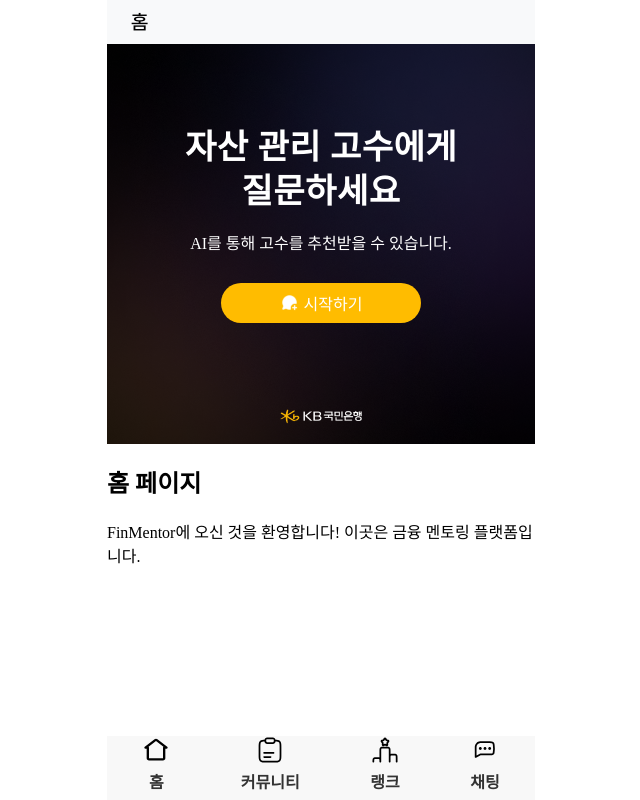
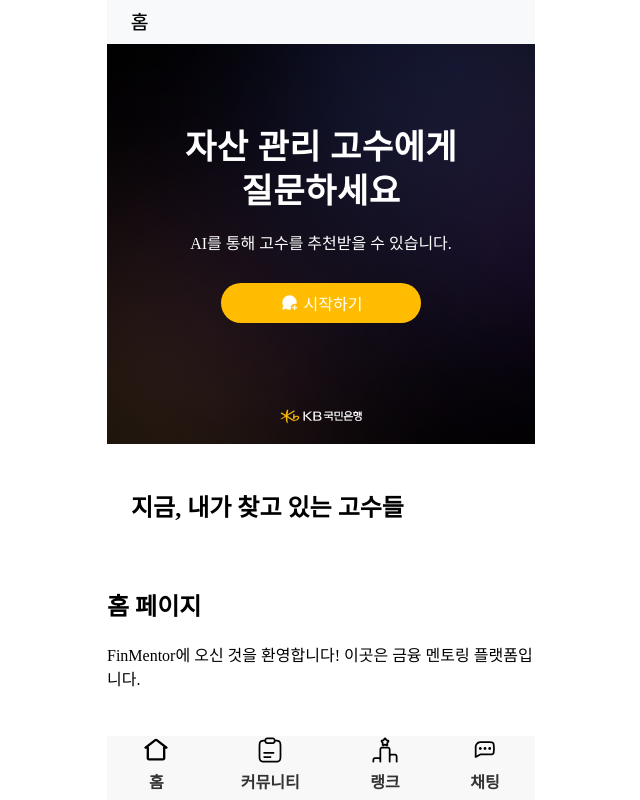
Before and after one commit to FinMentor/FrontEnd, a React (Vite) app: page / in a window 1280 px wide. Shown: the whole page, without its empty margins (319-959 px from the left). Built offline with nearby package versions, Linux system fonts and the light colour scheme.

Commit message:
feat: 홈 고수 찾기 컴포넌트 생성

```diff
--- a/package.json
+++ b/package.json
@@ -21,6 +21,7 @@
     "react-redux": "^9.1.2",
     "react-router-dom": "^6.28.0",
     "redux": "^5.0.1",
+    "swiper": "^11.1.14",
     "vite-plugin-pwa": "^0.20.5",
     "yup": "^1.4.0"
   },
--- /dev/null
+++ b/src/components/home/FindingMentor.jsx
@@ -0,0 +1,14 @@
+// import { Swiper, SwiperSlide } from "swiper/react";
+import "swiper/swiper-bundle.min.css";
+
+import { MentorContainer } from "./FindingMentor.styles";
+
+function FindingMentor() {
+    return (
+        <MentorContainer>
+            <h2>지금, 내가 찾고 있는 고수들</h2>
+        </MentorContainer>
+    );
+}
+
+export default FindingMentor;
--- /dev/null
+++ b/src/components/home/FindingMentor.styles.jsx
@@ -0,0 +1,5 @@
+import styled from "@emotion/styled";
+
+export const MentorContainer = styled.div`
+    padding: 24px;
+`;
--- a/src/components/tabs/Home.jsx
+++ b/src/components/tabs/Home.jsx
@@ -1,10 +1,12 @@
 import MainBanner from "@/components/home/MainBanner";
+import FindingMentor from "@/components/home/FindingMentor";
 import { Root } from "./Home.styles";
 
 function Home() {
     return (
         <Root>
             <MainBanner />
+            <FindingMentor />
             <h2>홈 페이지</h2>
             <p>FinMentor에 오신 것을 환영합니다! 이곳은 금융 멘토링 플랫폼입니다.</p>
         </Root>
```
Also changed, not shown: 1 other file (tests, documents, lock files or other folders).
